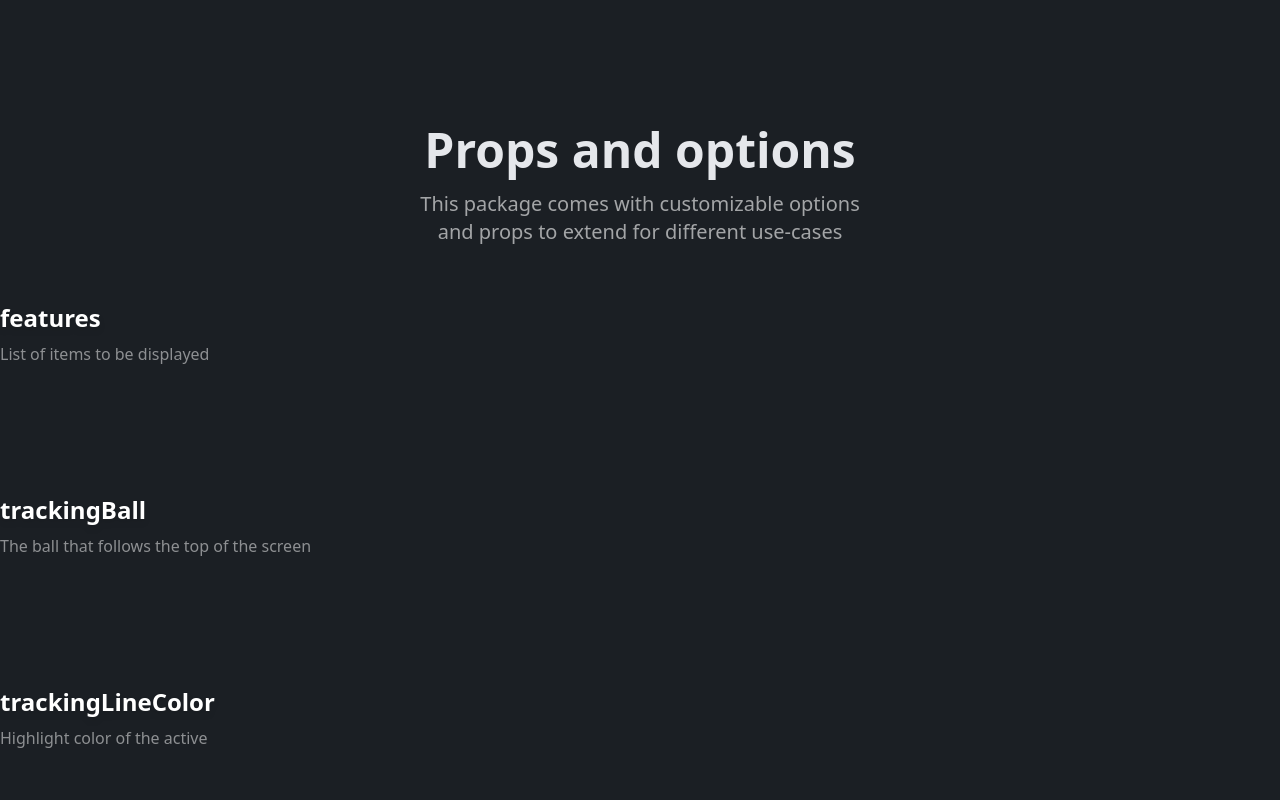
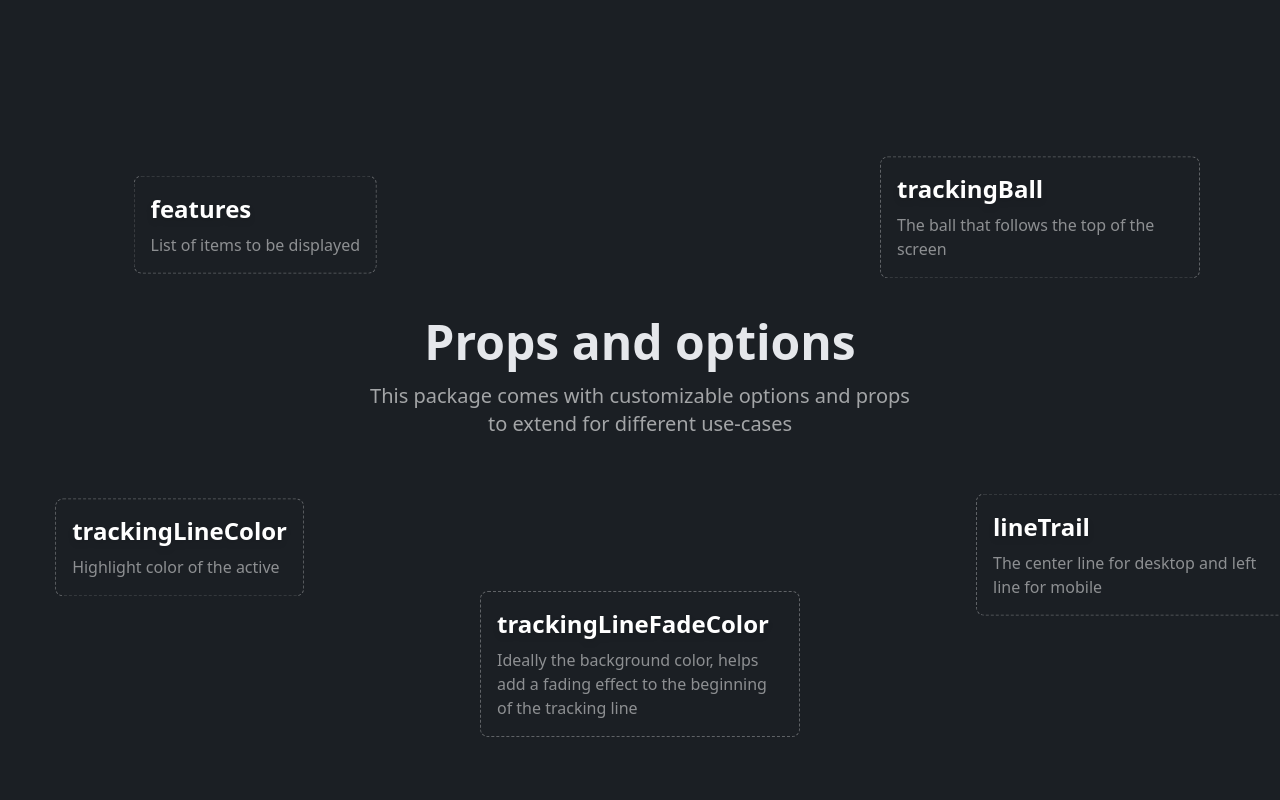
Before and after one commit to PeCrio/scrolling-features-react, a React (Vite) app: page / in a window 1280 px wide. Shown: the part 1920-2720 px from the top of the page. Built offline with nearby package versions, Linux system fonts and the light colour scheme.

Commit message:
feat: update design

```diff
--- a/src/App.tsx
+++ b/src/App.tsx
@@ -24,6 +24,25 @@ const CustomTextComponent: React.FC<{
   <div className="sfr-max-w-md sfr-container sfr-mb-16 lg:sfr-mb-32">
     <h2
       className={`sfr-text-2xl sfr-font-bold sfr-text-white sfr-drop-shadow-md ${
+        isIntersecting ? "sfr-text-indigo-500" : "sfr-text-white"
+      }`}
+    >
+      {title}
+    </h2>
+    <p className="sfr-text-[rgba(255,255,255,0.5)] sfr-text-md sfr-mt-2">
+      {description}
+    </p>
+  </div>
+);
+
+const PropExplainer: React.FC<{
+  isIntersecting?: boolean;
+  title: string;
+  description: string;
+}> = ({ title, description, isIntersecting }) => (
+  <div className="lg:sfr-max-w-xs sfr-container sfr-border-dashed sfr-border-[rgba(255,255,255,0.3)] sfr-border sfr-my-2 lg:sfr-my-0 sfr-p-4 sfr-rounded-lg">
+    <h2
+      className={`sfr-text-lg lg:sfr-text-2xl sfr-font-bold sfr-text-white sfr-drop-shadow-md ${
         isIntersecting ? "sfr-text-indigo-500" : "sfr-text-white"
       }`}
     >
@@ -154,9 +173,9 @@ function App() {
           />
         </div>
       </div>
-      <div className="sfr-pb-48">
-        <div className="sfr-container sfr-flex sfr-justify-center sfr-mx-auto">
-          <div className="sfr-text-center sfr-mb-14 sfr-max-w-md">
+      <div className="lg:sfr-pb-96 lg:sfr-pt-32 sfr-pb-16">
+        <div className="sfr-container sfr-mx-auto">
+          {/* <div className="sfr-text-center sfr-mb-14 sfr-max-w-md sfr-relative sfr-flex sfr-flex-col">
             <h1 className="sfr-text-gray-200 sfr-text-3xl lg:sfr-text-5xl sfr-font-bold">
               Props and options
             </h1>
@@ -164,41 +183,50 @@ function App() {
               This package comes with customizable options and props to extend
               for different use-cases
             </p>
+          </div> */}
+          <div className="sfr-container sfr-flex sfr-justify-center sfr-mx-auto ">
+            <div className="sfr-text-center lg:sfr-mb-14 sfr-max-w-2xl sfr-relative sfr-p-4 lg:sfr-p-16 sfr-flex sfr-flex-col">
+              <div className="sfr-mb-4">
+                <h1 className="sfr-text-gray-200 sfr-text-3xl lg:sfr-text-5xl sfr-font-bold">
+                  Props and options
+                </h1>
+                <p className="sfr-text-[rgba(255,255,255,0.6)] lg:sfr-text-xl sfr-mt-4">
+                  This package comes with customizable options and props to
+                  extend for different use-cases
+                </p>
               </div>
-        </div>
-        <div className="sfr-container sfr-mx-auto">
-          <ul className="sfr-text-white">
-            <li>
-              <CustomTextComponent
+              <div className="lg:sfr-top-0 lg:sfr-left-0 lg:sfr-absolute lg:sfr-translate-x-[-70%] lg:sfr-translate-y-[-80%] sfr-text-left">
+                <PropExplainer
                   title="features"
                   description="List of items to be displayed "
                 />
-            </li>
-            <li>
-              <CustomTextComponent
+              </div>
+              <div className="lg:sfr-top-0 lg:sfr-right-0 lg:sfr-absolute lg:sfr-translate-x-[70%] lg:sfr-translate-y-[-80%] sfr-text-left">
+                <PropExplainer
                   title="trackingBall"
                   description="The ball that follows the top of the screen"
                 />
-            </li>
-            <li>
-              <CustomTextComponent
+              </div>
+              <div className="lg:sfr-bottom-0 lg:sfr-left-0 lg:sfr-absolute lg:sfr-translate-x-[-100%] lg:sfr-translate-y-[80%] sfr-text-left">
+                <PropExplainer
                   title="trackingLineColor"
                   description="Highlight color of the active"
                 />
-            </li>
-            <li>
-              <CustomTextComponent
+              </div>
+              <div className="lg:sfr-bottom-0 lg:sfr-self-center lg:sfr-absolute lg:sfr-translate-y-[150%] sfr-text-left">
+                <PropExplainer
                   title="trackingLineFadeColor"
                   description="Ideally the background color, helps add a fading effect to the beginning of the tracking line"
                 />
-            </li>
-            <li>
-              <CustomTextComponent
+              </div>
+              <div className="lg:sfr-bottom-0 lg:sfr-right-0 lg:sfr-absolute lg:sfr-translate-x-[100%] lg:sfr-translate-y-[80%] sfr-text-left">
+                <PropExplainer
                   title="lineTrail"
                   description="The center line for desktop and left line for mobile"
                 />
-            </li>
-          </ul>
+              </div>
+            </div>
+          </div>
         </div>
       </div>
       <footer className="sfr-container sfr-mx-auto sfr-py-4 sfr-border-t sfr-border-[rgba(255,255,255,0.3)]">
```
Lines whose indentation alone changed are shown as unchanged.
